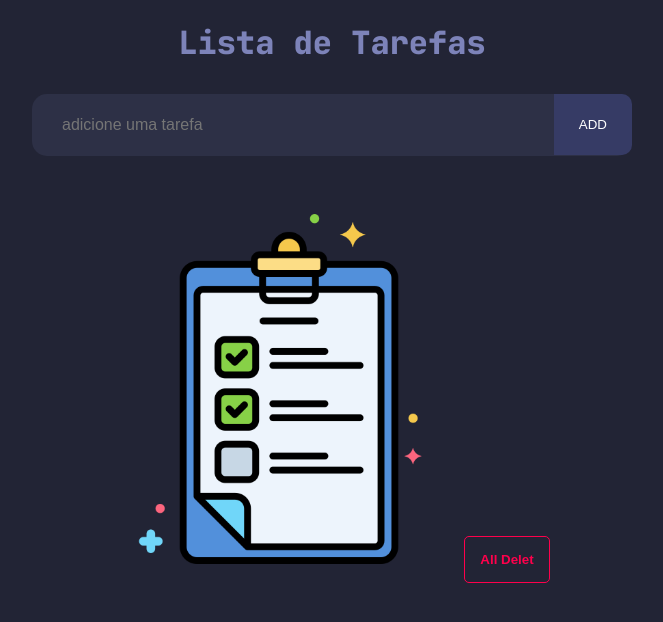
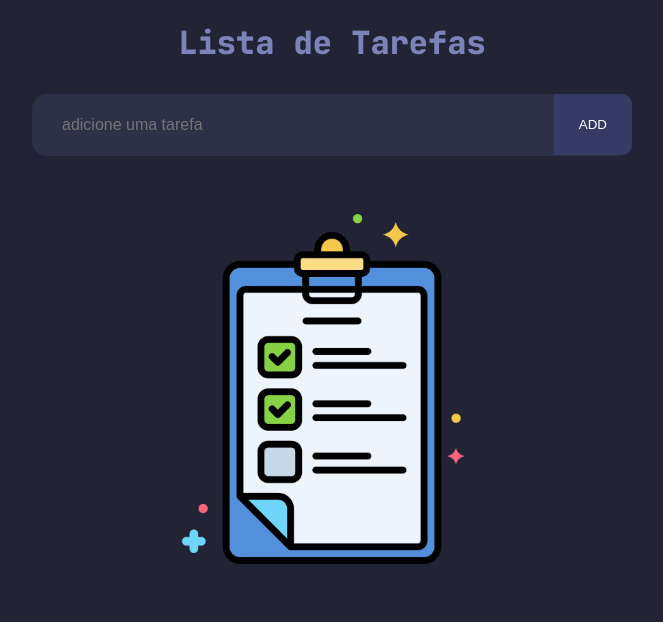
Before and after one commit to Cristhian-Shr/ListaDetarefasComReact, a React (Vite) app: page / in a window 1280 px wide. Shown: the top 622 px of the page, without its empty margins (308-971 px from the left). Built offline with nearby package versions, Linux system fonts and the light colour scheme; a web font is replaced by a local one.

Commit message:
add funcao deleta tudo e finalizacao da Lista de Tarefas

```diff
--- a/src/TodoList.jsx
+++ b/src/TodoList.jsx
@@ -1,10 +1,18 @@
-import React, { useState } from "react";
+import React, { useState, useEffect } from "react";
 import "./TodoList.css";
 import Icone from "./assets/img/imgListaTarefas.png";
 
 function TodoList() {
-  const [lista, setLista] = useState([]);
+  const listaStorage = localStorage.getItem("Lista");
+
+  const [lista, setLista] = useState(
+    listaStorage ? JSON.parse(listaStorage) : []
+  );
   const [novoItem, setNovoItem] = useState("");
+
+  useEffect(() => {
+    localStorage.setItem("Lista", JSON.stringify(lista));
+  }, [lista]);
 
   function adicionaItem(form) {
     form.preventDefault();
@@ -26,6 +34,10 @@ function TodoList() {
     const listaAux = [...lista];
     listaAux.splice(index, 1);
     setLista(listaAux);
+  }
+
+  function deletaTudo() {
+    setLista([]);
   }
 
   return (
@@ -73,7 +85,16 @@ function TodoList() {
               </div>
             ))
           )}
-          <button className="delALL">All Delet</button>
+          {lista.length > 0 && (
+            <button
+              onClick={() => {
+                deletaTudo();
+              }}
+              className="delALL"
+            >
+              All Delet
+            </button>
+          )}
         </div>
       </div>
     </div>
```
